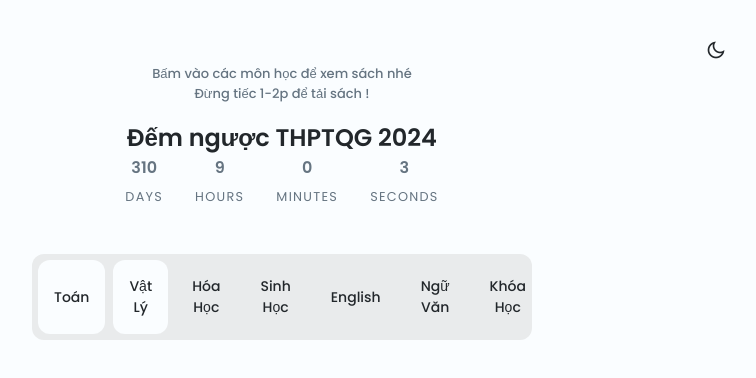
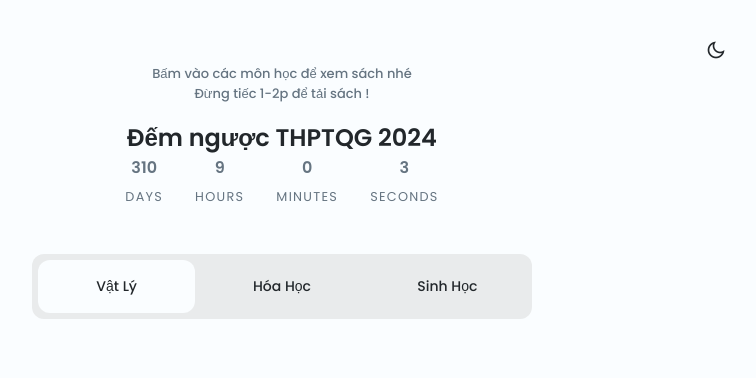
Before and after one commit to thpt2324/books, a plain HTML site: page index.html in a window 1280 px wide. Shown: the whole page, without its empty margins (358-1114 px from the left). Drawn offline with nearby package versions, Linux system fonts and the light colour scheme.

Commit message:
Update index.html

```diff
--- a/index.html
+++ b/index.html
@@ -100,9 +100,7 @@ ang="vi">
             <!--=============== FILTERS TABS ===============-->
 
             <ul class="filters__content">
-                <button class="filters__button filter-tab-active" data-target="#music">
-                    Toán
-                </button>
+
                 <button class="filters__button filter-tab-active" data-target="#driver">
                     Vật Lý
                 </button>
@@ -113,15 +111,7 @@ ang="vi">
                 <button class="filters__button" data-target="#sinh">
                     Sinh Học
                 </button>
-                <button class="filters__button" data-target="#eng">
-                  English
-                 </button>
-                <button class="filters__button" data-target="#eng">
-                  Ngữ Văn
-                </button>
-                <button class="filters__button" data-target="#eng">
-                  Khóa Học
-                </button>
+
             </ul>
 
             <div class="filters__sections">
```
